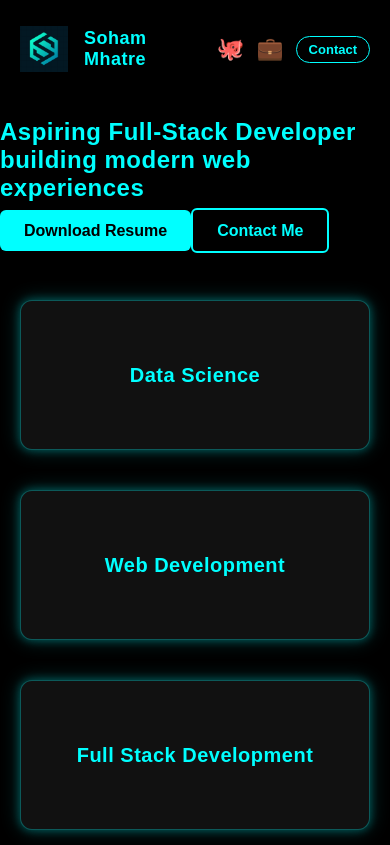
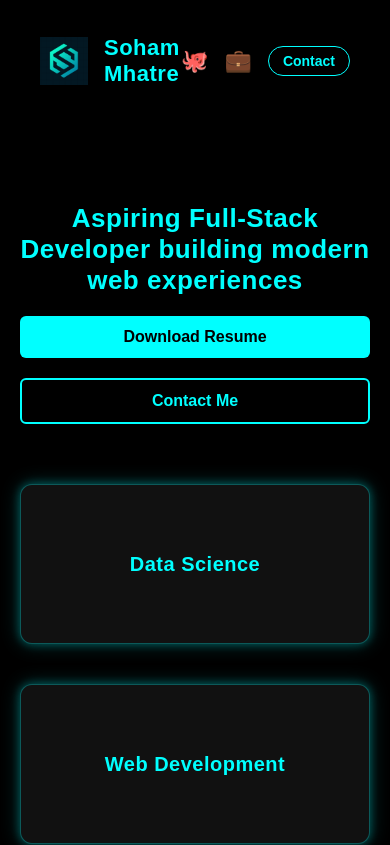
Before and after one commit to SoHaM-250143/my-portfolio, a Next.js app: page / in a window 390 px wide. Shown: the top 845 px of the page. Built offline with nearby package versions, Linux system fonts and the light colour scheme.

Commit message:
Refactor global styles and improve layout

```diff
--- a/src/styles/globals.css
+++ b/src/styles/globals.css
@@ -22,7 +22,7 @@ body {
    TYPOGRAPHY
 ========================= */
 
-h1, h2 {
+h1, h2, h3 {
   letter-spacing: 0.5px;
 }
 
@@ -40,8 +40,8 @@ p {
 }
 
 @keyframes pageFade {
-  from { opacity: 0 }
-  to { opacity: 1 }
+  from { opacity: 0; }
+  to { opacity: 1; }
 }
 
 /* =========================
@@ -50,32 +50,13 @@ p {
 
 .header {
   display: flex;
+  justify-content: space-between;
   align-items: center;
-  gap: 16px;
   padding: 20px 40px;
   background: linear-gradient(to bottom, black, transparent);
   position: sticky;
   top: 0;
   z-index: 10;
-}
-
-.logo {
-  width: 48px;
-  height: 48px;
-  object-fit: contain;
-  cursor: pointer;
-}
-
-.name {
-  font-size: 22px;
-  font-weight: bold;
-}
-/* =========================
-   HEADER SOCIAL ICONS
-========================= */
-
-.header {
-  justify-content: space-between;
 }
 
 .header-left {
@@ -84,16 +65,31 @@ p {
   gap: 16px;
 }
 
+.logo {
+  width: 48px;
+  height: 48px;
+  cursor: pointer;
+}
+
+.name {
+  font-size: 22px;
+  font-weight: bold;
+}
+
+/* =========================
+   HEADER RIGHT (SOCIALS)
+========================= */
+
 .header-right {
   display: flex;
   align-items: center;
-  gap: 18px;
+  gap: 16px;
   font-size: 22px;
 }
 
 .header-right a {
   text-decoration: none;
-  cursor: pointer;
+  color: cyan;
   transition: transform 0.2s ease, text-shadow 0.2s ease;
 }
 
@@ -101,35 +97,39 @@ p {
   transform: scale(1.2);
   text-shadow: 0 0 10px cyan;
 }
-/* =========================
-   CONTACT BUTTON (HEADER)
-========================= */
 
+/* Contact button */
 .contact-btn {
   padding: 6px 14px;
   border-radius: 20px;
   border: 1px solid cyan;
-  color: cyan;
   font-size: 14px;
-  text-decoration: none;
   font-weight: bold;
-  transition: all 0.25s ease;
-}
-@media (max-width: 768px) {
-  .header-right {
-    gap: 12px;
-  }
-
-  .contact-btn {
-    font-size: 13px;
-    padding: 5px 12px;
-  }
 }
 
 .contact-btn:hover {
   background: cyan;
   color: black;
-  box-shadow: 0 0 12px rgba(0, 255, 255, 0.7);
+}
+
+/* =========================
+   HOME HERO
+========================= */
+
+.home-hero {
+  text-align: center;
+  padding: 60px 20px 20px;
+}
+
+.hero-title {
+  font-size: 26px;
+  margin-bottom: 20px;
+}
+
+.hero-actions {
+  display: flex;
+  justify-content: center;
+  gap: 20px;
 }
 
 /* =========================
@@ -140,7 +140,7 @@ p {
   display: grid;
   grid-template-columns: repeat(auto-fit, minmax(260px, 1fr));
   gap: 40px;
-  padding: 80px 60px;
+  padding: 60px;
   max-width: 1200px;
   margin: 0 auto;
 }
@@ -152,19 +152,16 @@ p {
 .card {
   position: relative;
   overflow: hidden;
-  background-color: #111;
+  height: 160px;
+  background: #111;
   border-radius: 12px;
-  width: 100%;
-  height: 160px;
+  cursor: pointer;
 
   display: flex;
+  align-items: center;
   justify-content: center;
-  align-items: center;
 
-  cursor: pointer;
-  color: cyan;
   border: 1px solid rgba(0, 255, 255, 0.3);
-
   box-shadow:
     0 0 10px rgba(0, 255, 255, 0.3),
     0 0 20px rgba(0, 255, 255, 0.2);
@@ -179,27 +176,14 @@ p {
     0 0 50px rgba(0, 255, 255, 0.4);
 }
 
-/* Prevent hover jump on touch devices */
-@media (hover: none) {
-  .card:hover {
-    transform: none;
-  }
+.card h2 {
+  z-index: 2;
+  font-size: 20px;
+  text-align: center;
 }
 
 /* =========================
-   CARD TEXT
-========================= */
-
-.card h2 {
-  position: relative;
-  z-index: 2;
-  font-size: 20px;
-  text-align: center;
-  padding: 10px;
-}
-
-/* =========================
-   VIDEO PREVIEW
+   CARD VIDEO
 ========================= */
 
 .card-video {
@@ -227,26 +211,12 @@ p {
   text-align: center;
 }
 
-.section-page h1 {
-  font-size: 36px;
-  margin-bottom: 30px;
-}
-
-/* =========================
-   SECTION BUTTONS
-========================= */
-
 .section-buttons {
   display: flex;
   justify-content: center;
-  gap: 20px;
+  gap: 16px;
   margin-bottom: 30px;
 }
-.section-details h3 {
-  margin-bottom: 6px;
-  color: cyan;
-}
-
 
 /* =========================
    BUTTONS
@@ -256,28 +226,25 @@ p {
   padding: 12px 24px;
   background: cyan;
   color: black;
-  text-decoration: none;
   border-radius: 6px;
   border: none;
   cursor: pointer;
   font-weight: bold;
-
-  transition: transform 0.2s ease, box-shadow 0.2s ease;
-}
-
-.btn:hover {
-  transform: scale(1.05);
-  box-shadow: 0 0 15px rgba(0, 255, 255, 0.6);
-}
-
-.btn:active {
-  transform: scale(0.97);
+  text-decoration: none;
 }
 
 .btn.outline {
   background: transparent;
   color: cyan;
   border: 2px solid cyan;
+}
+
+.btn:hover {
+  box-shadow: 0 0 15px rgba(0, 255, 255, 0.6);
+}
+
+.btn:active {
+  transform: scale(0.97);
 }
 
 /* =========================
@@ -287,98 +254,13 @@ p {
 .section-details {
   margin-top: 20px;
   padding: 20px;
+  border-radius: 8px;
   border: 1px solid rgba(0, 255, 255, 0.3);
-  border-radius: 8px;
   background: rgba(0, 0, 0, 0.6);
 }
 
 /* =========================
-   FINAL NEON SMOKE CURSOR
-========================= */
-
-.neon-smoke {
-  position: fixed;
-  width: 70px;
-  height: 70px;
-  pointer-events: none;
-  z-index: 9999;
-
-  background: radial-gradient(
-    circle,
-    rgba(0, 255, 255, 0.35) 0%,
-    rgba(0, 255, 255, 0.18) 35%,
-    rgba(0, 255, 255, 0.08) 60%,
-    transparent 80%
-  );
-
-  filter: blur(10px);
-  opacity: 0.8;
-
-  transform: translate(-50%, -50%);
-  animation: smokeFloat 1.6s ease-out forwards;
-}
-
-@keyframes smokeFloat {
-  0% {
-    opacity: 0.8;
-    transform: translate(-50%, -50%) scale(0.7);
-  }
-  50% {
-    opacity: 0.6;
-  }
-  100% {
-    opacity: 0;
-    transform: translate(-50%, -110%) scale(2);
-  }
-}
-/* Boost smoke visibility on mobile */
-@media (max-width: 768px) {
-  .neon-smoke {
-    width: 90px;
-    height: 90px;
-    opacity: 0.9;
-    filter: blur(8px);
-  }
-}
-
-/* =========================
-   MOBILE RESPONSIVENESS
-========================= */
-
-@media (max-width: 768px) {
-  .home {
-    grid-template-columns: 1fr;
-    padding: 60px 20px;
-  }
-
-  .header {
-    padding: 16px 20px;
-  }
-
-  .name {
-    font-size: 18px;
-  }
-
-  .section-page {
-    padding: 80px 20px;
-  }
-
-  .section-buttons {
-    flex-direction: column;
-  }
-
-  .btn {
-    width: 100%;
-  }
-}
-
-@media (max-width: 480px) {
-  .card {
-    height: 150px;
-  }
-}
-/* =========================
-   PROJECT CARDS
+   PROJECTS
 ========================= */
 
 .project-card {
@@ -388,7 +270,6 @@ p {
   padding: 16px;
   border-radius: 10px;
   border: 1px solid rgba(0, 255, 255, 0.25);
-  background: rgba(0, 0, 0, 0.5);
 }
 
 .project-image {
@@ -396,30 +277,19 @@ p {
   height: 100px;
   object-fit: cover;
   border-radius: 8px;
-  border: 1px solid rgba(0, 255, 255, 0.3);
 }
 
-.project-content h3 {
-  margin: 0 0 6px 0;
+/* =========================
+   CERTIFICATIONS
+========================= */
+
+.cert-card {
+  padding: 16px;
+  margin-bottom: 20px;
+  border-radius: 8px;
+  border: 1px solid rgba(0, 255, 255, 0.25);
 }
 
-.project-links {
-  display: flex;
-  gap: 12px;
-  margin-top: 10px;
-}
-
-/* Mobile */
-@media (max-width: 768px) {
-  .project-card {
-    flex-direction: column;
-  }
-
-  .project-image {
-    width: 100%;
-    height: 160px;
-  }
-}
 /* =========================
    CONTACT FORM
 ========================= */
@@ -435,46 +305,20 @@ p {
 .contact-form input,
 .contact-form textarea {
   padding: 12px;
+  background: black;
+  border: 1px solid rgba(0, 255, 255, 0.4);
+  color: cyan;
   border-radius: 6px;
-  border: 1px solid rgba(0, 255, 255, 0.4);
-  background: black;
-  color: cyan;
-  font-size: 14px;
-  outline: none;
 }
 
-.contact-form input::placeholder,
-.contact-form textarea::placeholder {
-  color: rgba(0, 255, 255, 0.5);
-}
-
-.contact-form button {
-  margin-top: 10px;
-}
 /* =========================
-   CERTIFICATIONS
-========================= */
-
-.cert-card {
-  margin-bottom: 20px;
-  padding: 16px;
-  border: 1px solid rgba(0, 255, 255, 0.25);
-  border-radius: 8px;
-  background: rgba(0, 0, 0, 0.6);
-}
-
-.cert-card h3 {
-  margin-bottom: 6px;
-}
-/* =========================
-   CENTER MODAL
+   MODAL (CENTER ALERT)
 ========================= */
 
 .modal-overlay {
   position: fixed;
   inset: 0;
-  background: rgba(0, 0, 0, 0.7);
-  backdrop-filter: blur(4px);
+  background: rgba(0,0,0,0.7);
   display: flex;
   align-items: center;
   justify-content: center;
@@ -485,15 +329,60 @@ p {
   background: #111;
   padding: 30px 40px;
   border-radius: 12px;
-  border: 1px solid rgba(0, 255, 255, 0.4);
   text-align: center;
-  max-width: 400px;
-  box-shadow:
-    0 0 20px rgba(0, 255, 255, 0.4),
-    0 0 40px rgba(0, 255, 255, 0.2);
+  border: 1px solid rgba(0,255,255,0.4);
 }
 
-.modal-box p {
-  margin-bottom: 20px;
-  font-size: 16px;
+/* =========================
+   NEON SMOKE CURSOR
+========================= */
+
+.neon-smoke {
+  position: fixed;
+  width: 70px;
+  height: 70px;
+  pointer-events: none;
+  z-index: 9999;
+  background: radial-gradient(
+    circle,
+    rgba(0,255,255,0.35) 0%,
+    rgba(0,255,255,0.15) 40%,
+    transparent 80%
+  );
+  filter: blur(10px);
+  animation: smokeFloat 1.6s ease-out forwards;
 }
+
+@keyframes smokeFloat {
+  from {
+    opacity: 0.9;
+    transform: translate(-50%, -50%) scale(0.7);
+  }
+  to {
+    opacity: 0;
+    transform: translate(-50%, -110%) scale(2);
+  }
+}
+
+/* =========================
+   MOBILE
+========================= */
+
+@media (max-width: 768px) {
+  .home {
+    padding: 40px 20px;
+  }
+
+  .hero-actions {
+    flex-direction: column;
+  }
+
+  .project-card {
+    flex-direction: column;
+  }
+
+  .neon-smoke {
+    width: 90px;
+    height: 90px;
+  }
+}
```
